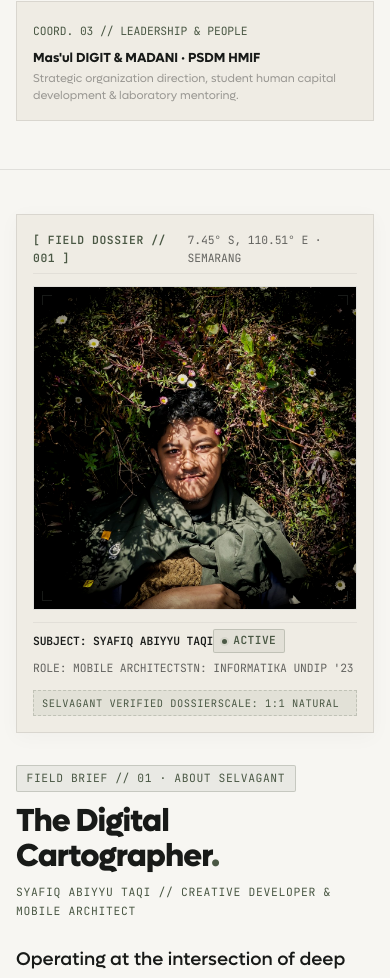
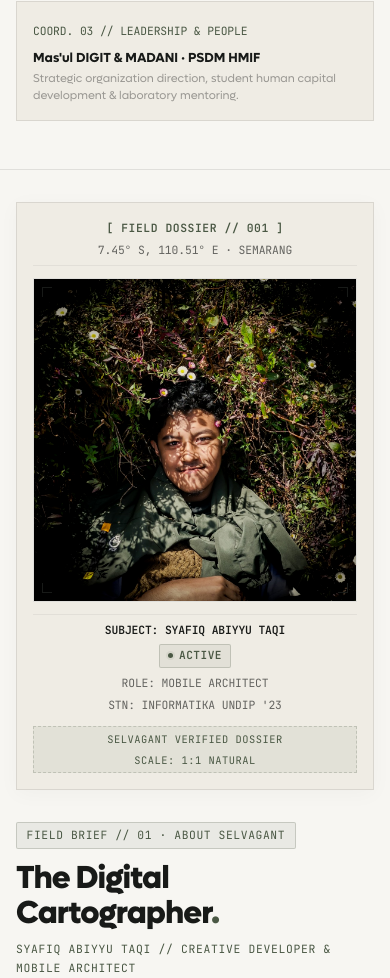
Before and after one commit to intxdv/adventure-log, a React (Vite) app: page / in a window 390 px wide. Shown: the part 868-1846 px from the top of the page. Built offline with nearby package versions, Linux system fonts and the light colour scheme.

Commit message:
feat(about): enhance responsive 2-column desktop grid and fluid 1-column mobile stack

```diff
--- a/src/components/About.css
+++ b/src/components/About.css
@@ -19,6 +19,35 @@
   .about-grid {
     grid-template-columns: 1fr;
     gap: var(--space-2xl);
+  }
+
+  .field-dossier {
+    max-width: 440px;
+    margin: 0 auto;
+    width: 100%;
+  }
+}
+
+@media (max-width: 480px) {
+  .about-section {
+    padding: var(--space-3xl) 0;
+  }
+
+  .field-dossier-header,
+  .field-dossier-meta-row {
+    flex-direction: column;
+    align-items: flex-start;
+    gap: 4px;
+  }
+
+  .field-dossier-stamp {
+    flex-direction: column;
+    align-items: flex-start;
+    gap: 4px;
+  }
+
+  .about-manifesto {
+    padding: var(--space-md) var(--space-md) var(--space-md) var(--space-lg);
   }
 }
 
```
